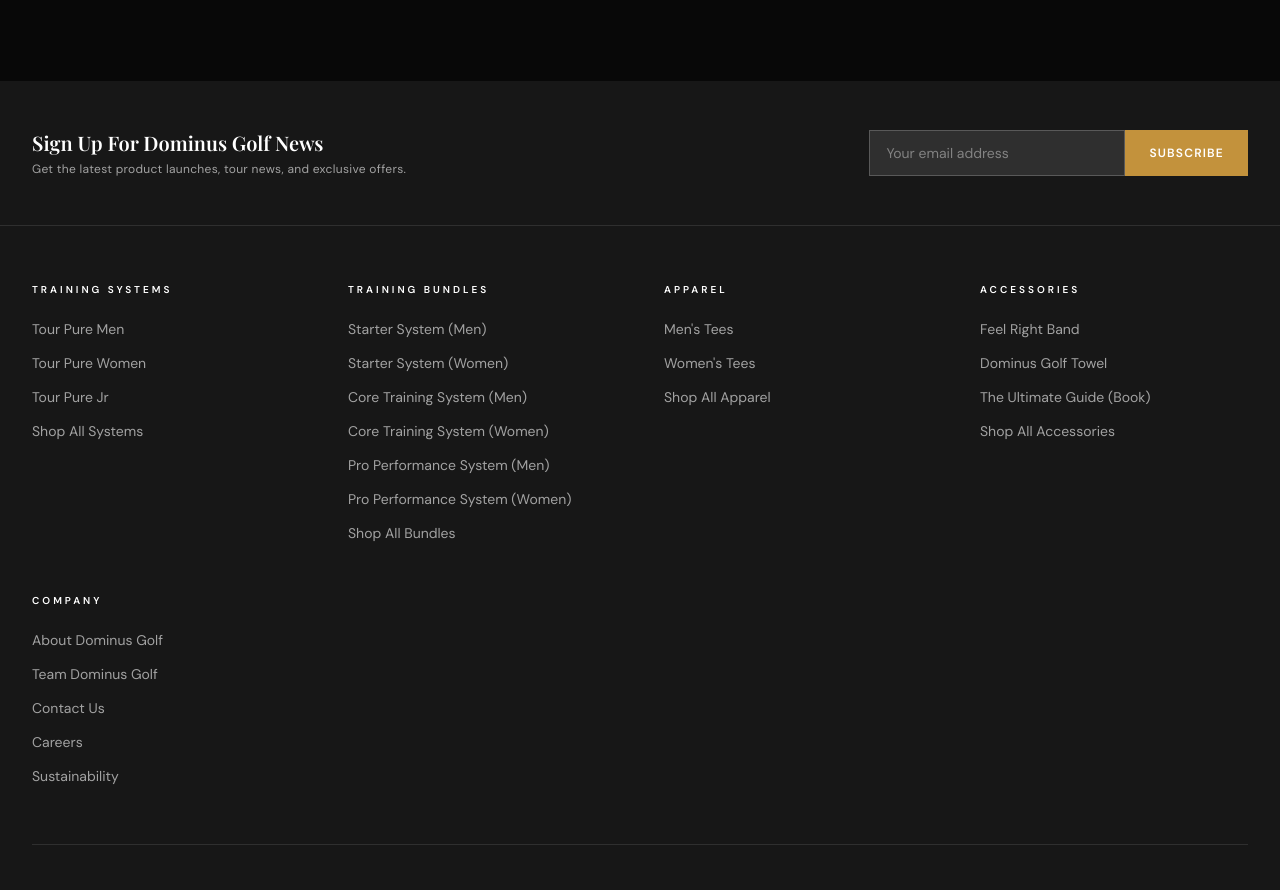
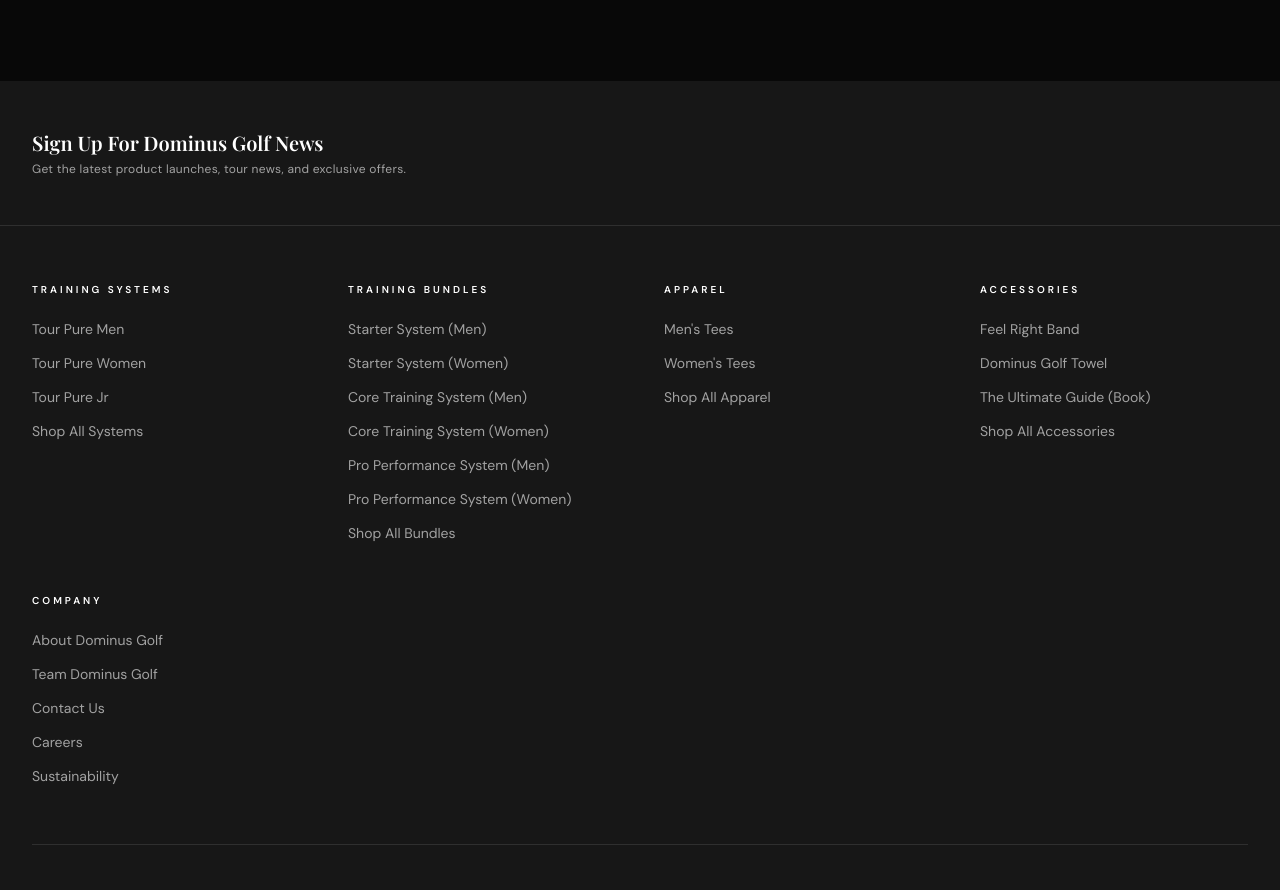
Before and after one commit to Jaymoore-star/Dominus-Golf, a React (Vite) app: page / in a window 1280 px wide. Shown: the part 6660-7550 px from the top of the page. Built offline with nearby package versions, Linux system fonts and the light colour scheme; a web font is replaced by a local one.

Commit message:
[Blink] Replace footer subscribe form with Kit.com embed (07115b1734) • Removed custom email input + Subscribe button • useEffect injects Kit script tag on mount • Kit populates the data-uid div with the live subscriber form

```diff
--- a/src/components/layout/Footer.tsx
+++ b/src/components/layout/Footer.tsx
@@ -1,3 +1,4 @@
+import { useEffect } from 'react';
 import { Link } from '@tanstack/react-router';
 
 const footerLinks = {
@@ -73,6 +74,19 @@
 }
 
 export function Footer() {
+  useEffect(() => {
+    const scriptId = 'kit-07115b1734';
+    if (document.getElementById(scriptId)) return;
+    const script = document.createElement('script');
+    script.id = scriptId;
+    script.src = 'https://dominus-golf.kit.com/07115b1734/index.js';
+    script.async = true;
+    document.body.appendChild(script);
+    return () => {
+      document.getElementById(scriptId)?.remove();
+    };
+  }, []);
+
   return (
     <footer className="bg-primary text-primary-foreground">
       {/* Email Signup */}
@@ -87,16 +101,7 @@
                 Get the latest product launches, tour news, and exclusive offers.
               </p>
             </div>
-            <div className="flex w-full sm:w-auto gap-0">
-              <input
-                type="email"
-                placeholder="Your email address"
-                className="flex-1 sm:w-64 px-4 py-3 bg-white/10 border border-white/20 text-white placeholder:text-white/40 font-sans text-sm focus:outline-none focus:border-accent"
-              />
-              <button className="btn-gold px-6 py-3 font-sans font-semibold text-xs tracking-widest uppercase shrink-0">
-                Subscribe
-              </button>
-            </div>
+            <div className="w-full sm:w-auto min-w-[320px]" data-uid="07115b1734" />
           </div>
         </div>
       </div>
```
